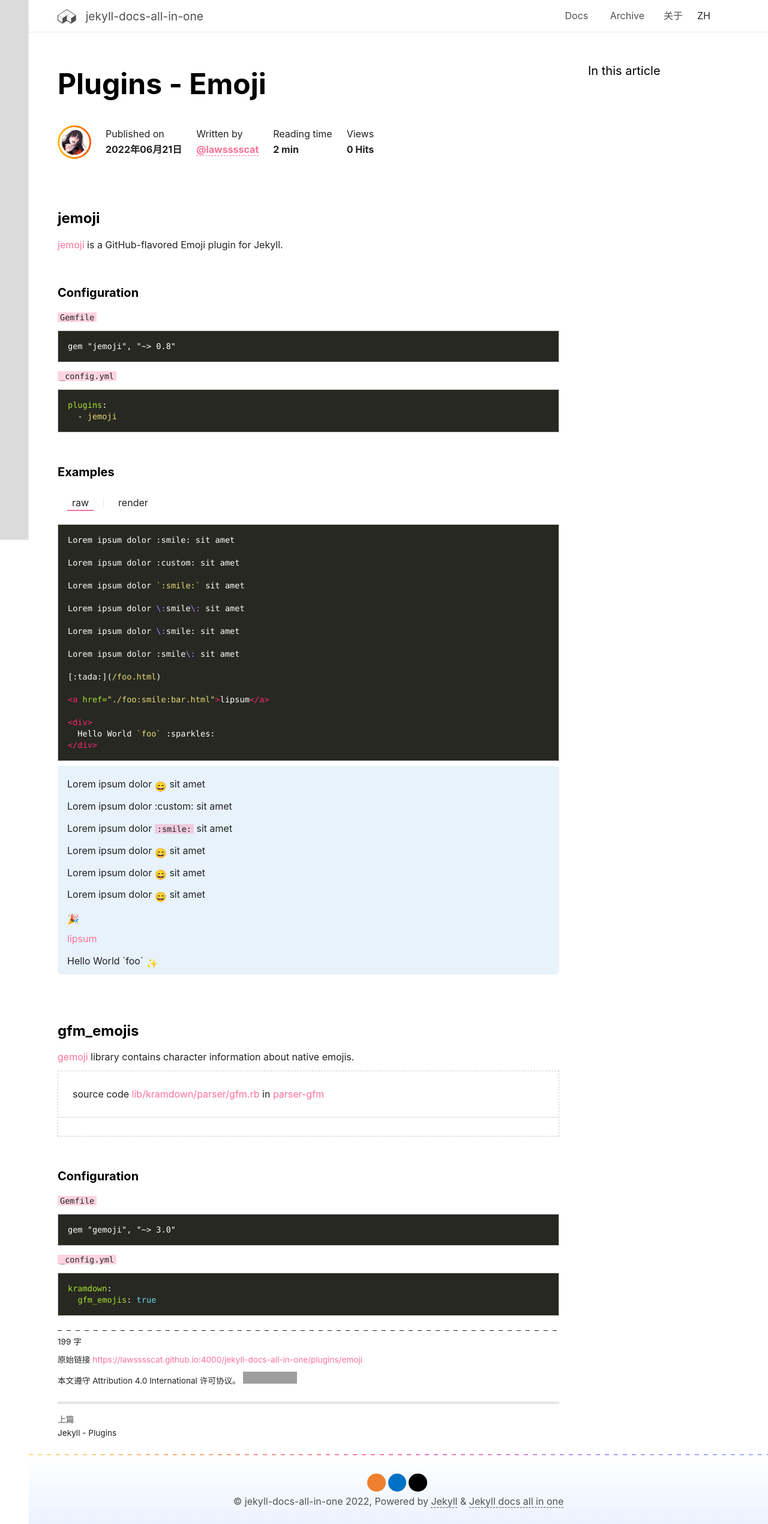
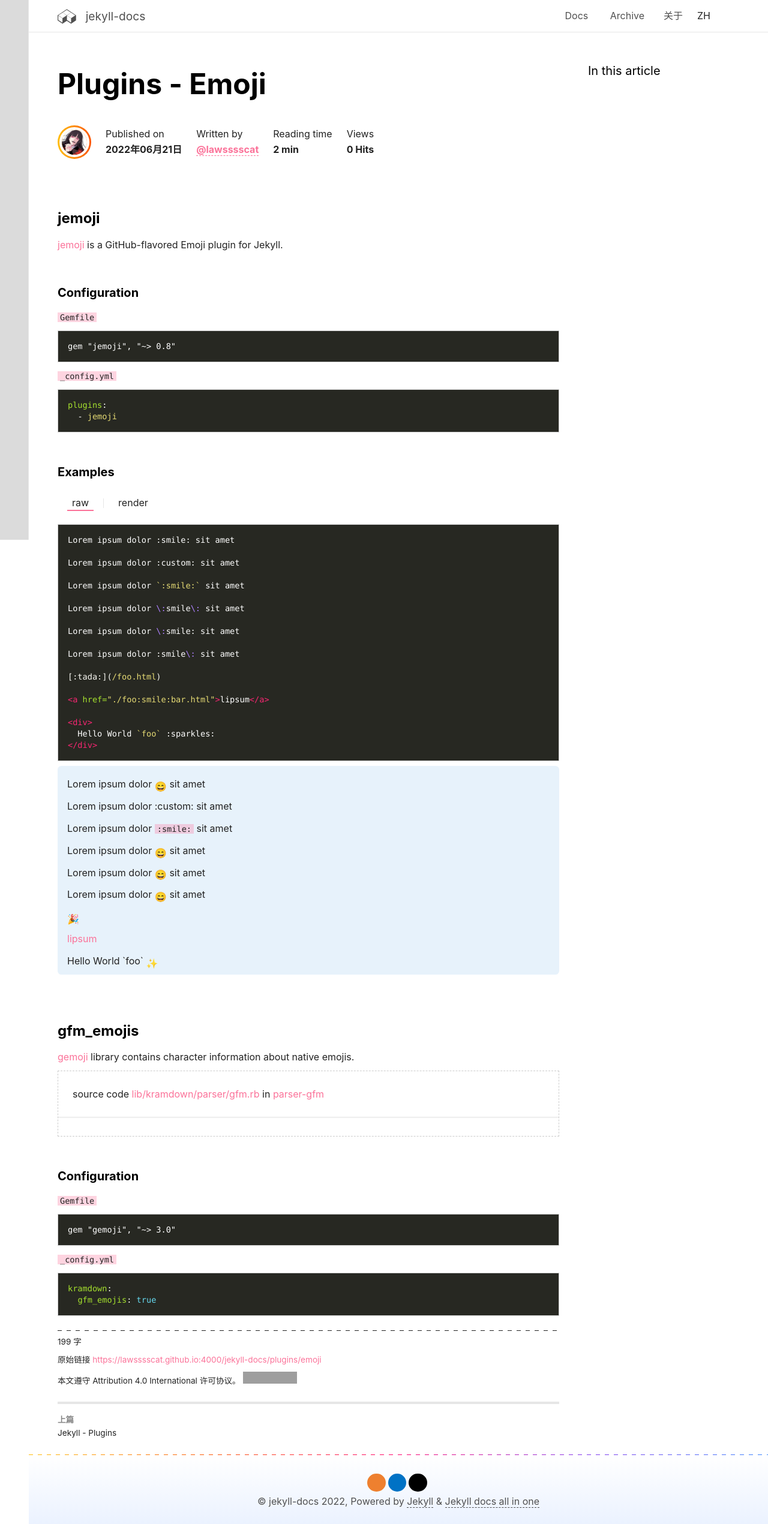
Before and after one commit to LawssssCat/jekyll-docs, a Jekyll site: the page built from _jekyll/plugins/emoji.md, in a window 1280 px wide. Shown: the whole page at 60% size. Built offline with Jekyll 4.4.1, drawn with Linux system fonts in a browser that asks for light colours; emoji names are drawn with the system emoji font; comment, search, counter and statistics services are not loaded; grey boxes are pictures that could not be loaded.

Commit message:
docs: change name to 'jekyll-docs'

```diff
--- a/_config.yml
+++ b/_config.yml
@@ -8,16 +8,16 @@
 # -------------------------
 # Site Settings
 # -------------------------
-baseurl: /jekyll-docs-all-in-one # does not include hostname
+baseurl: /jekyll-docs # does not include hostname
 url: https://lawsssscat.github.io/ # https://lawsssscat.github.io/jekyll-docs-all-in-one (needn't indicate. auto generate) # the base hostname & protocol for your site e.g. https://www.someone.com (use in "absolute_url" tag with production environment. e.g. JEKYLL_ENV="production" bundle exec jekyll build)
-title: jekyll-docs-all-in-one
+title: jekyll-docs
 title_short: jekyll-aio
 description: >
   Collects the common information of Jekyll and put all in one site.
 
 repository:
   platform: github
-  name: lawsssscat/jekyll-docs-all-in-one
+  name: lawsssscat/jekyll-docs
   tree: dev
 
 # -------------------------
@@ -162,7 +162,7 @@
 exclude:
   - README.md
   - LICENSE
-  - jekyll-docs-all-in-one.gemspec
+  - jekyll-docs.gemspec
   - /.git
   - .gitignore
   - package-lock.json
--- a/_includes/footer.html
+++ b/_includes/footer.html
@@ -34,7 +34,7 @@
       <div>
         © {{ site.title }} {{ site.time | date: '%Y'}},
         Powered by <a title="Jekyll is a simple, blog-aware, static site generator." href="http://jekyllrb.com/">Jekyll</a>
-        & <a title="Collects the common information of Jekyll and put all in one site." href="https://github.com/LawssssCat/jekyll-docs-all-in-one">Jekyll docs all in one</a>
+        & <a title="Collects the common information of Jekyll and put all in one site." href="https://github.com/LawssssCat/jekyll-docs">Jekyll docs all in one</a>
       </div>
     </div>
   </div>
--- a/_sass/common/components/_tabs.scss
+++ b/_sass/common/components/_tabs.scss
@@ -10,8 +10,8 @@
   }
   .tab-navs-wrapper {
     position: relative;
+    margin-bottom: map-get($spacers, 3);
     overflow-x: hidden;
-    margin-bottom: map-get($spacers, 3);
     @include flexbox();
     @include align-items(center);
     .tab-toggle-left, .tab-toggle-right {
```
Also changed, not shown: package.json (+4 -4 lines), jekyll-docs.gemspec (renamed from jekyll-docs-all-in-one.gemspec).
